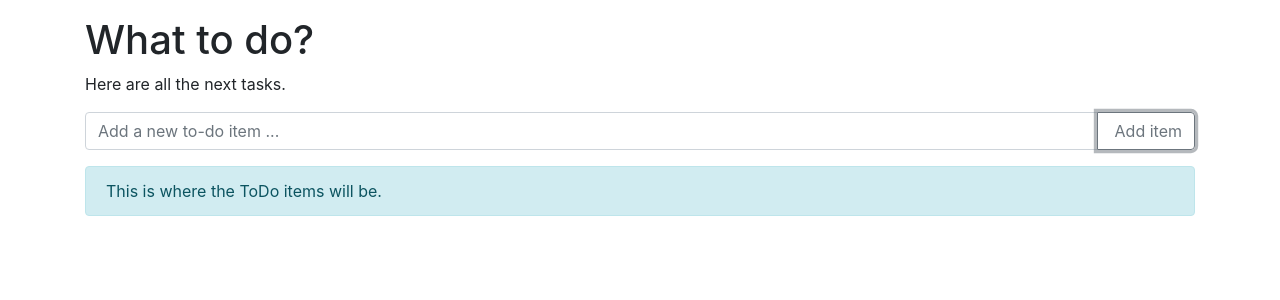
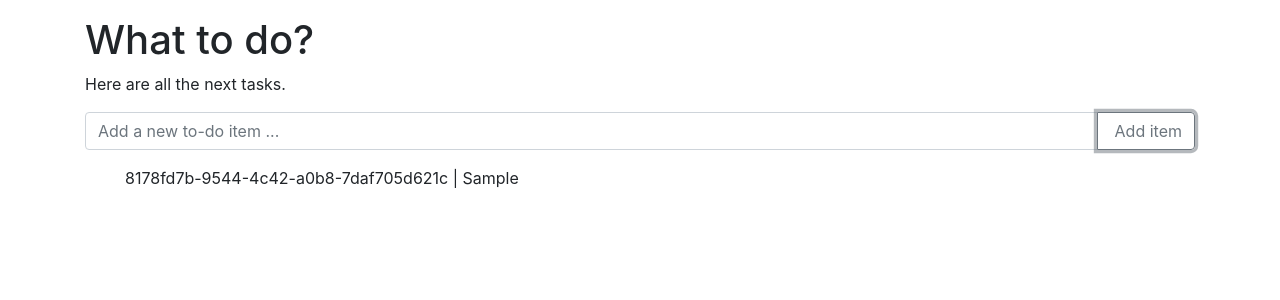
Before and after one commit to mhdalmasri/ToDoList-with-redux, a React (Create React App) app: page / in a window 1280 px wide. Both pictures are taken after typing "Sample" into the empty fields and a click on the button "Add item". Shown: the top 300 px of the page. Built offline with nearby package versions, Linux system fonts and the light colour scheme.

Commit message:
display added

```diff
--- a/src/components/App.js
+++ b/src/components/App.js
@@ -30,7 +30,7 @@ class App extends React.Component {
       <div className="container">
         <Header tagline="Here are all the next tasks." />
         <ToDoForm addToDo={this.addToDo} />
-        <ToDoList />
+        <ToDoList items={this.state.toDoItems} />
       </div>
     );
   }
--- /dev/null
+++ b/src/components/ToDoItem.js
@@ -0,0 +1,13 @@
+import React from "react";
+
+class ToDoItem extends React.Component {
+  render() {
+    return (
+      <div className="todo-item">
+        {this.props.data.uuid} | {this.props.data.text}
+      </div>
+    );
+  }
+}
+
+export default ToDoItem;
--- a/src/components/ToDoList.js
+++ b/src/components/ToDoList.js
@@ -1,11 +1,16 @@
 import React from "react";
+import ToDoItem from "./ToDoItem";
 
 class ToDoList extends React.Component {
   render() {
     return (
-      <div className="alert alert-info">
-        This is where the ToDo items will be.
-      </div>
+      <div className="todo-list">
+      <ul className="todo-items">
+        {Object.keys(this.props.items).map(uuid => (
+          <ToDoItem key={`todo-item-${uuid}`} data={this.props.items[uuid]} />
+        ))}
+      </ul>
+    </div>
     );
   }
 }
```
